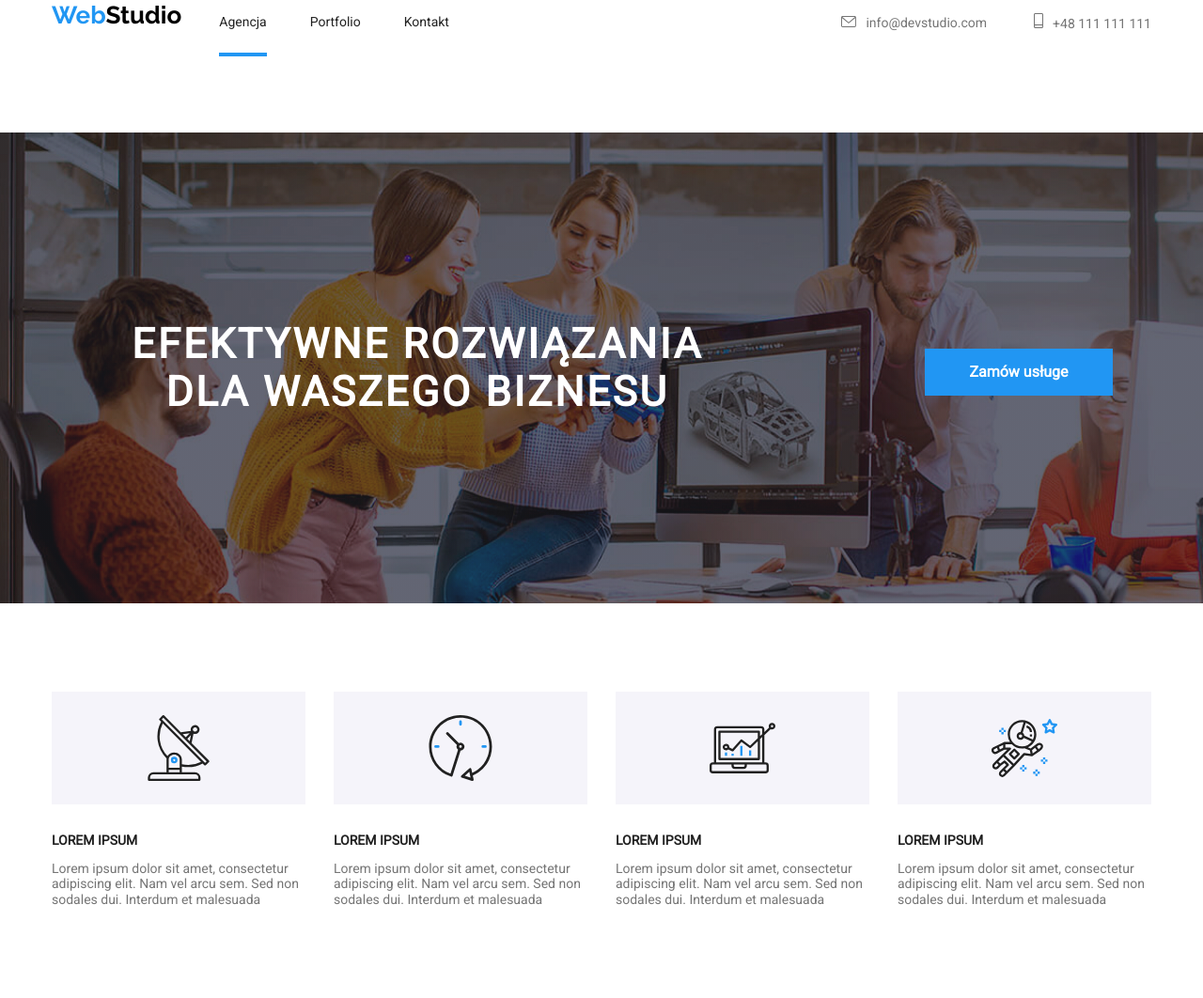
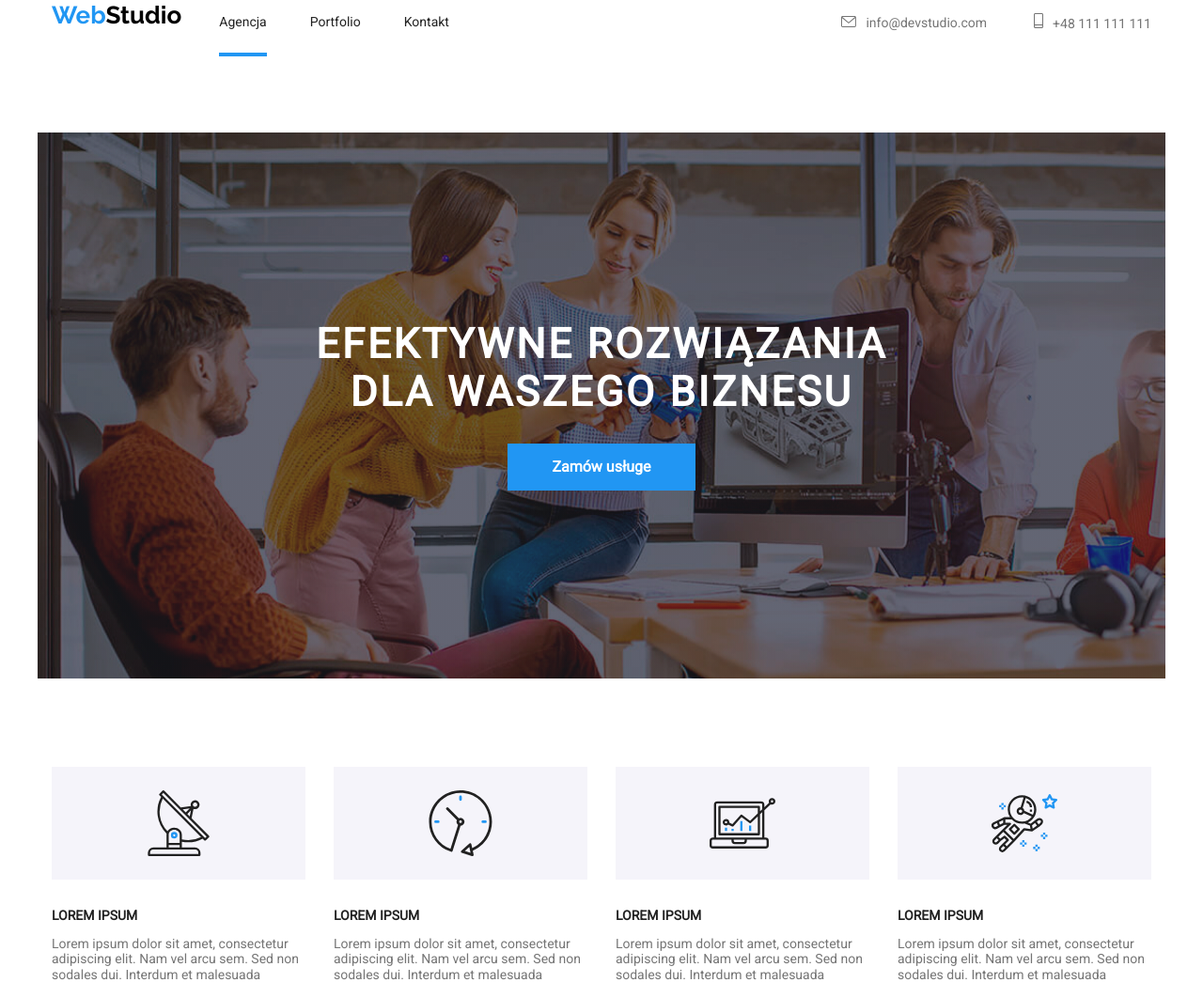
Before and after one commit to MartaSch/goit-markup-hw-05, a plain HTML site: page index.html in a window 1280 px wide. Shown: the top 1062 px of the page at 94% size. Drawn offline with nearby package versions, Linux system fonts and the light colour scheme; a web font is replaced by a local one.

Commit message:
jeszcze raz poprawione

```diff
--- a/index.html
+++ b/index.html
@@ -46,7 +46,7 @@
 </header>
 <main class="main">
     <section class="section">
-    <div class="container-header h1-wrapper background">
+    <div class="container h1-wrapper background">
     <h1 class="title-h1 ">EFEKTYWNE ROZWIĄZANIA DLA WASZEGO BIZNESU </h1>
     <button class="button1" type="button" data-modal-open>Zamów usługe</button>
     </div>
```
